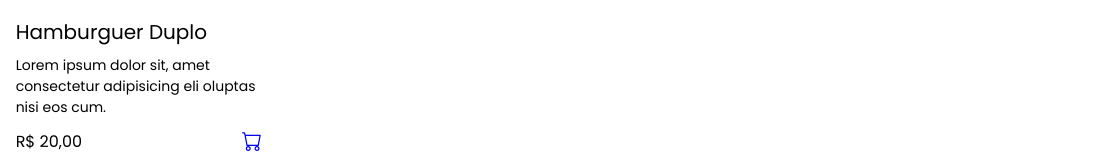
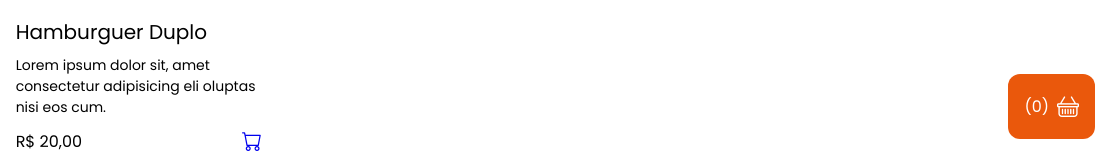
Before and after one commit to AlvesThiago/Cardapio, a website: page index.html in a window 1280 px wide. Shown: the part 641-800 px from the top of the page, 165-1280 px from the left. Drawn offline with nearby package versions, Linux system fonts and the light colour scheme; files that its build step writes are made by us from their sources; files whose address does not match are found by name.

Commit message:
Criando carrinho de compras

```diff
--- a/index.html
+++ b/index.html
@@ -505,9 +505,13 @@
                 </div>
             </div>
         </div>
+    </section>
 
-
-
+    <section class="cart">
+        <div class="cart__btn">
+            <span>(0)</span>
+            <button><i class="bi bi-basket"></i></button>
+        </div>
     </section>
 
 
--- /dev/null
+++ b/src/styles/_cart.scss
@@ -0,0 +1,27 @@
+@use 'reset';
+@use 'var';
+
+.cart{
+    position: fixed;
+    padding: 16px;
+    bottom: 20px;
+    right: 20px;
+    z-index: 999;
+    background-color: #EA580C;
+    border-radius: 12px;
+    color: #fff;
+
+    &__btn{
+        display: flex;
+        gap: 8px;
+        align-items: center;
+
+        button{
+            background: transparent;
+            border: none;
+            font-size: 22px;
+            color: #fff;
+
+        }
+    }
+}
--- a/src/styles/_modal.scss
+++ b/src/styles/_modal.scss
@@ -11,6 +11,8 @@
     align-items: center;
     justify-content: center;
     background-color: #000000a4;
+    z-index: 1000;
+
 
     &__header{
         display: flex;
--- a/src/styles/main.scss
+++ b/src/styles/main.scss
@@ -3,3 +3,4 @@
 @use 'header';
 @use 'shows';
 @use 'modal';
+@use 'cart';
```
